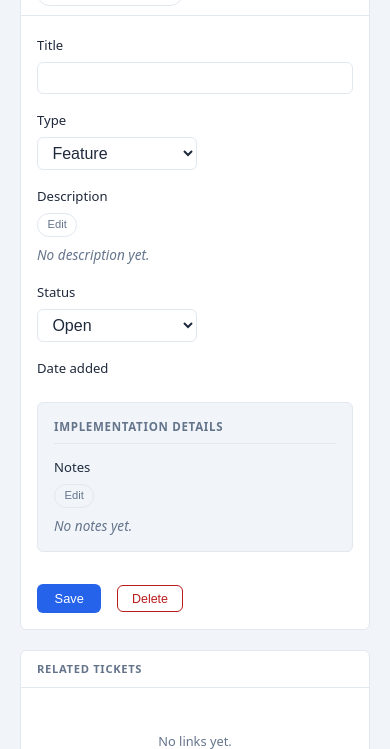
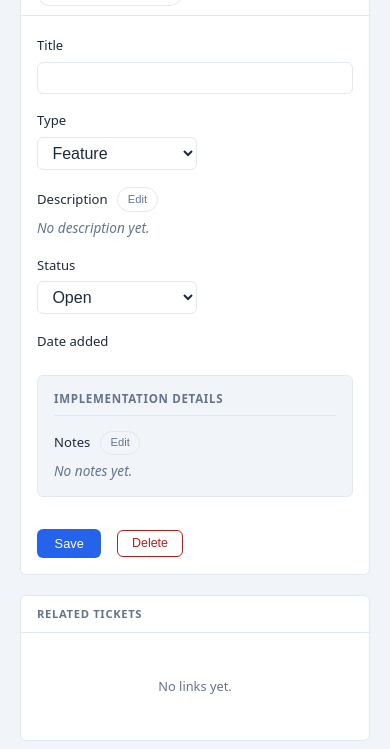
Before and after one commit to mcoin/NASe, a FastAPI app: template modules/web/app/templates/backlog_detail.html in a window 390 px wide; the page is wider, and only the part inside the window is pictured. Shown: the part 173-922 px from the top of that part. Run offline with FastAPI, Linux system fonts and the light colour scheme; the template is opened without the code that fills it, so the values that code supplies are empty; some libraries are stand-ins or nearby versions.

Commit message:
fix: put the Edit toggle on the label's line to save a row of height
The toggle had a line to itself between the label and the value, costing a
row of vertical space per field — noticeable on a phone, where that space
is what the read-first change was meant to buy back.

Move it into the label cell (.form-label-row, a flex row) so it sits to the
right of "Description" / "Notes". It stays near the top of the field, which
is the constraint that put it above the text in the first place: with a
long value, a control placed after the content is off-screen.

Fits the 160px label column above the stacking breakpoint; below it the
label row spans the width and the button follows the text.

Co-Authored-By: Claude Opus 5 <noreply@anthropic.com>

```diff
--- a/modules/web/app/static/style.css
+++ b/modules/web/app/static/style.css
@@ -466,6 +466,16 @@ td.mono  { font-family: monospace; font-size: 0.8rem; color: var(--muted); }
    a 100-line note through a 6-row box — scrolling inside a box that is itself
    inside the page scroll — was the worst part of the page on a phone.
    Styled to match .backlog-comment-text, which already reads well there. */
+/* Label cell that carries an action (the Edit toggle) beside its text, so the
+   control costs no vertical space of its own. Sits in the .form-row label
+   column, which is 160px wide above the stacking breakpoint — enough for the
+   longest label here plus the button. */
+.form-label-row {
+  display: flex;
+  align-items: center;
+  gap: 0.6rem;
+}
+
 .field-readfirst { align-items: flex-start; gap: 0.5rem; }
 
 /* The toggle swaps the [hidden] attribute; .form-field is a flex container, so
--- a/modules/web/app/templates/backlog_detail.html
+++ b/modules/web/app/templates/backlog_detail.html
@@ -38,16 +38,19 @@
       </div>
 
       <div class="form-row">
-        <label class="form-label" for="field-description">Description</label>
+        {# The toggle shares the label's line rather than taking one of its own:
+           it has to stay near the top (with a long value a button placed after
+           the text would be off-screen) without costing a row of height. #}
+        <div class="form-label form-label-row">
+          <label for="field-description">Description</label>
+          <button type="button" class="win-btn field-edit-toggle"
+                  data-editor="field-description" data-view="view-description"
+                  data-empty="No description yet.">Edit</button>
+        </div>
         {# Read first, edit second: the rendered text and the textarea are both
            in the DOM and the toggle only swaps which is visible, so the form
            still posts 'description' unchanged when nobody edits it. #}
         <div class="form-field field-readfirst">
-          {# Toggle first in source order: with a long value the button would
-             otherwise sit a hundred lines below the label, off-screen. #}
-          <button type="button" class="win-btn field-edit-toggle"
-                  data-editor="field-description" data-view="view-description"
-                  data-empty="No description yet.">Edit</button>
           <div class="field-text{% if not item.description %} field-empty{% endif %}"
                id="view-description">{{ item.description or "No description yet." }}</div>
           <textarea class="form-input field-editor" id="field-description" name="description"
@@ -79,11 +82,13 @@
       <div class="form-subsection">
         <p class="form-section-head">Implementation details</p>
         <div class="form-row">
-          <label class="form-label" for="field-impl">Notes</label>
-          <div class="form-field field-readfirst">
+          <div class="form-label form-label-row">
+            <label for="field-impl">Notes</label>
             <button type="button" class="win-btn field-edit-toggle"
                     data-editor="field-impl" data-view="view-impl"
                     data-empty="No notes yet.">Edit</button>
+          </div>
+          <div class="form-field field-readfirst">
             <div class="field-text{% if not item.implementation_details %} field-empty{% endif %}"
                  id="view-impl">{{ item.implementation_details or "No notes yet." }}</div>
             <textarea class="form-input field-editor" id="field-impl" name="implementation_details"
```
Also changed, not shown: tests/web/test_app.py (+2 -0 lines).
